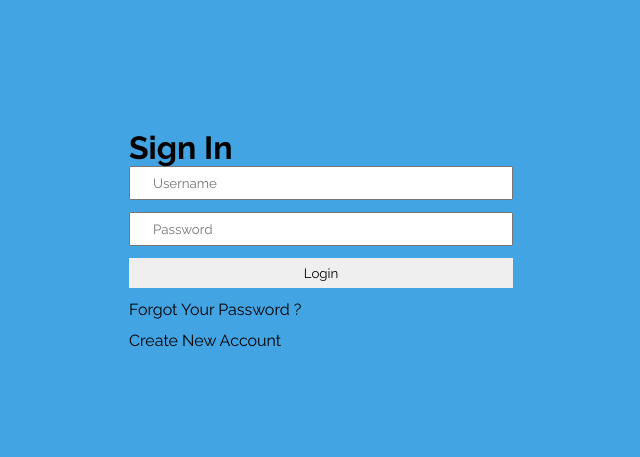
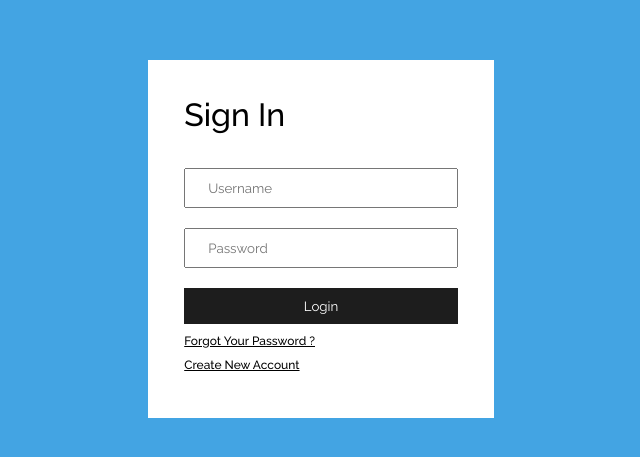
Before and after one commit to AEmin321/e-commerce-app, a React (Vite) app in the folder front-end/: page / in a window 1280 px wide. Shown: the part 161-618 px from the top of the page, without its empty margins (319-959 px from the left). Built offline with nearby package versions, Linux system fonts and the light colour scheme.

Commit message:
updated styles for login page

```diff
--- a/front-end/src/pages/Login.jsx
+++ b/front-end/src/pages/Login.jsx
@@ -1,4 +1,5 @@
 import styled from "styled-components"
+import { footer } from "../responsive"
 
 const Container = styled.div`
     height: 100vh;
@@ -10,29 +11,45 @@ const Container = styled.div`
 `
 
 const Wrapper = styled.div`
-    width: 30%;
+    width: 27%;
+    padding: 36px;
+    background-color: white;
+    ${footer({width:"70%"})}
 `
 
-const Title = styled.h1``
+const Title = styled.h1`
+    margin-bottom: 25px;
+    font-weight: 500;
+`
 
 const LoginForm = styled.div`
     display: flex;
     flex-direction: column;
-    gap: 12px;
 `
 
 const Input = styled.input`
-    padding: 7px 22px;
+    flex: 1;
+    min-width: 40%;
+    padding: 10px 22px;
+    margin: 10px 0;
 `
 
 const Button = styled.button`
-    padding: 7px 22px;
+    padding: 10px 22px;
     border: none;
     outline: none;
+    background-color: #1d1d1d;
+    color: white;
+    margin: 10px 0;
+    cursor: pointer;
 `
 
 const Link = styled.a`
-    font-size: 1rem;
+    font-size: 12px;
+    text-decoration: underline;
+    margin-bottom: 10px;
+    font-weight: 500;
+    cursor: pointer;
 `
 
 const Login = () => {
```
